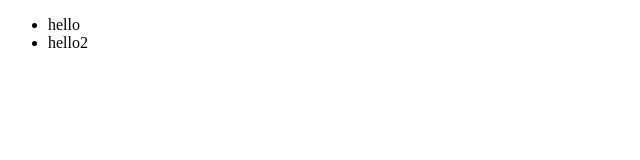
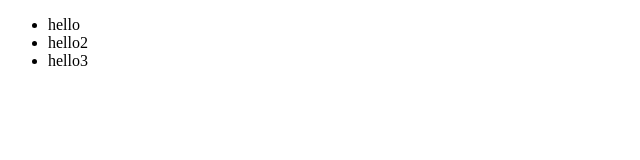
Before and after one commit to hey-its-nifi/gitdemo, a plain HTML site: page index.html in a window 1280 px wide. Shown: the full height of the page, 0-640 px from the left. Drawn offline with Linux system fonts and the light colour scheme.

Commit message:
added hello3 to list

```diff
--- a/index.html
+++ b/index.html
@@ -10,6 +10,7 @@
     <ul>
         <li>hello</li>
         <li>hello2</li>
+        <li>hello3</li>
     </ul>
 
 </body>
```
